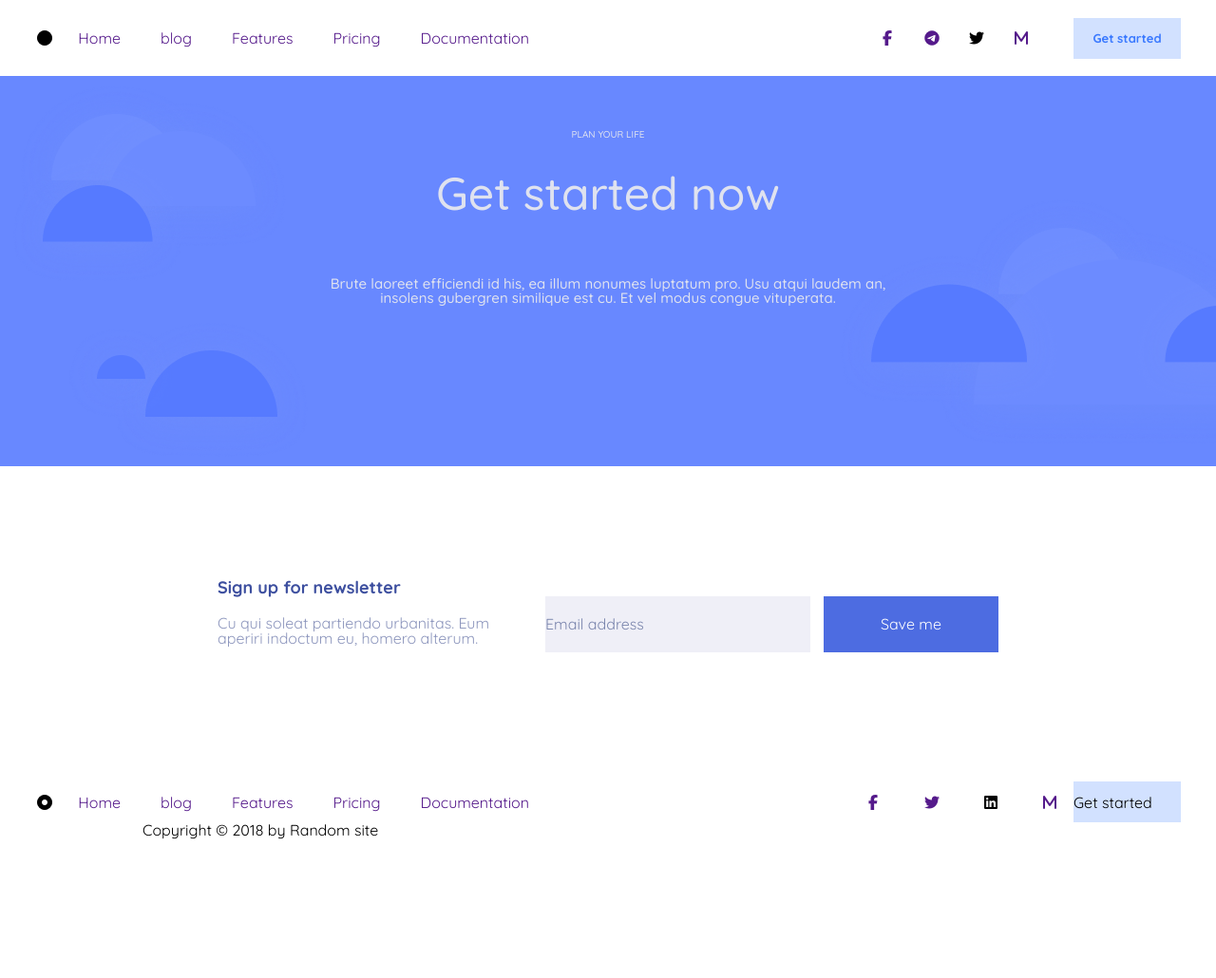
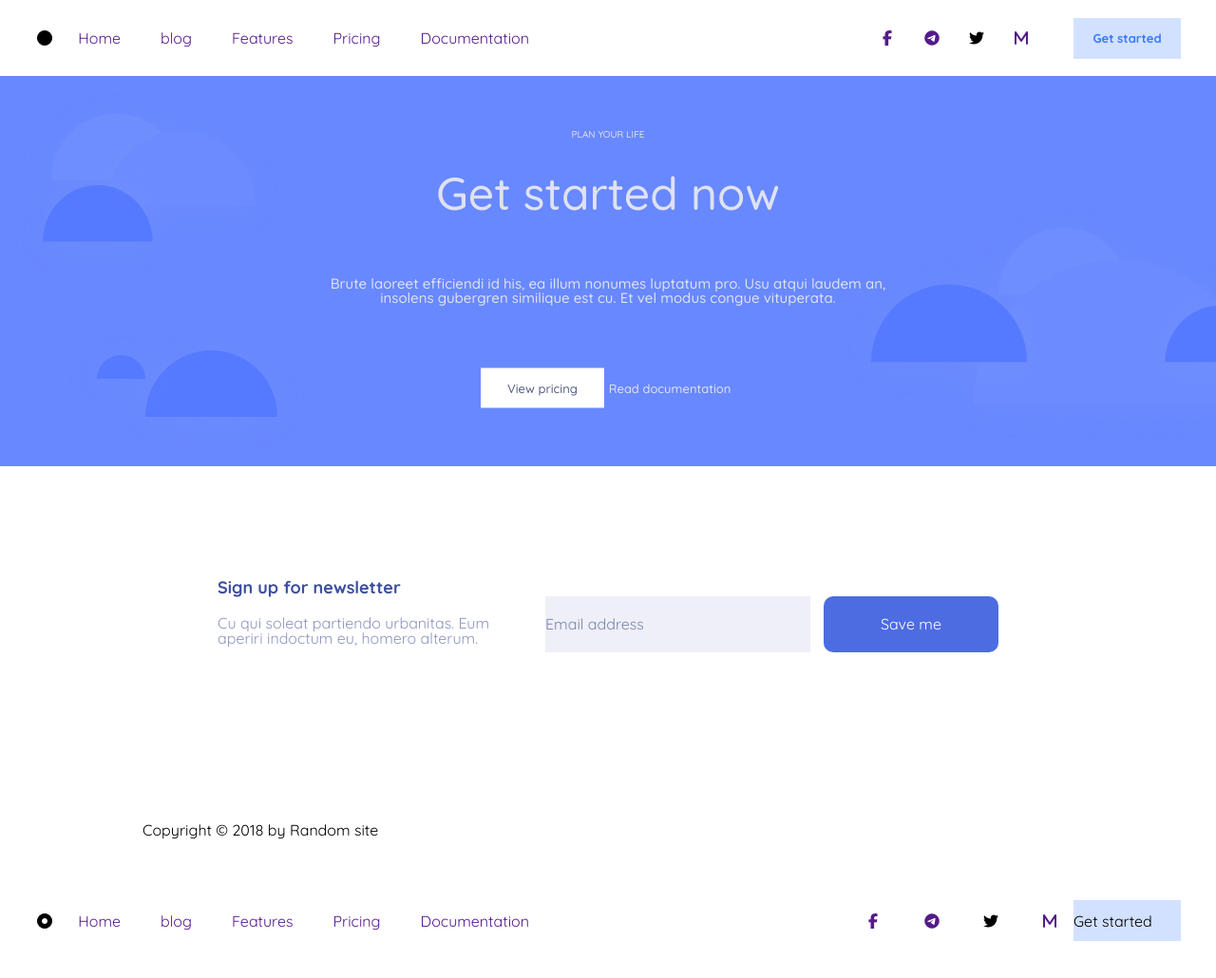
Before and after one commit to mariko85/lecture-3-2, a plain HTML site: page index.html in a window 1280 px wide. Shown: the top 1030 px of the page at 95% size. Drawn offline with Linux system fonts and the light colour scheme.

Commit message:
add styles

```diff
--- a/index.html
+++ b/index.html
@@ -57,6 +57,17 @@
                 <p>Brute laoreet efficiendi id his, ea illum nonumes luptatum pro. Usu atqui laudem an, insolens gubergren similique est cu. Et vel modus congue vituperata.</p>
 
             </div>
+            <div class="photo-buttons">
+                <div class="photo-button1">
+                    <h2>
+                        View pricing
+                    </h2>
+
+                </div>
+                <div class=photo-button2>
+                    <h2>Read documentation</h2>
+                </div>
+            </div>
 
             </div>
 
@@ -105,8 +116,8 @@
             <div class="footer-icon">
                 <ul class="header-icon">
                     <li><a href=""> <i class="fa-brands fa-facebook-f"></i></a></li>
-                    <li><a href=""><i class="fa-brands fa-twitter"></i></a></li>
-                    <li><a href=""></a><i class="fa-brands fa-linkedin"></i></li>
+                    <li><a href=""><i class="fa-brands fa-telegram"></i></a></li>
+                    <li><a href=""></a><i class="fa-brands fa-twitter"></i>     </li>
                     <li><a href=""><i class="fa-solid fa-m"></i></a></li>
                 </ul>
 
--- a/styles/style.css
+++ b/styles/style.css
@@ -166,6 +166,46 @@ color: #3D4F9F;
 }
 
 
+.photo-buttons{
+    display: flex;
+    justify-content: center;
+    align-items: center;
+    width: 284;
+
+     position: absolute;
+  top: 80%;
+  left: 50%;
+  transform: translate(-50%, -50%);
+  color: #DFE2EF;
+    font-size: 10px;
+    font-weight: 500;
+}
+
+
+.photo-button1{
+    width: 130px;
+    height: 42px;
+    font-weight: 700px;
+    font-size: 13px;
+    color: #565F82;
+    background-color: white;
+    display: flex;
+    justify-content: center;
+    align-items: center;
+
+}
+
+.photo-button2{
+    width: 138px;
+    height: 43px;
+    font-weight: 500px;
+    background-color: #6888FF;
+     font-size: 13px;
+    display: flex;
+    justify-content: center;
+    align-items: center;
+
+}
 
 
 
@@ -179,6 +219,7 @@ color: #3D4F9F;
     align-items: center;
 color: #FFFFFF;
 font-weight: 700px;
+border-radius: 10px;
 
 }
 
@@ -200,6 +241,8 @@ font-weight: 700px;
 footer{
     height: 287px;
    align-items: center;
+
+
 }
 
 
@@ -208,10 +251,11 @@ footer{
 .footer-conteiner{
      max-width: 1206px;
     width: 100%;
-    height: 43px;
-     display: flex;
-    justify-content:space-between;
-    align-items: center;
+    height: 287px;
+      display: flex;
+   justify-content:space-between;
+   align-items: center;
+   margin-top: 250px;
 
 }
 
```
